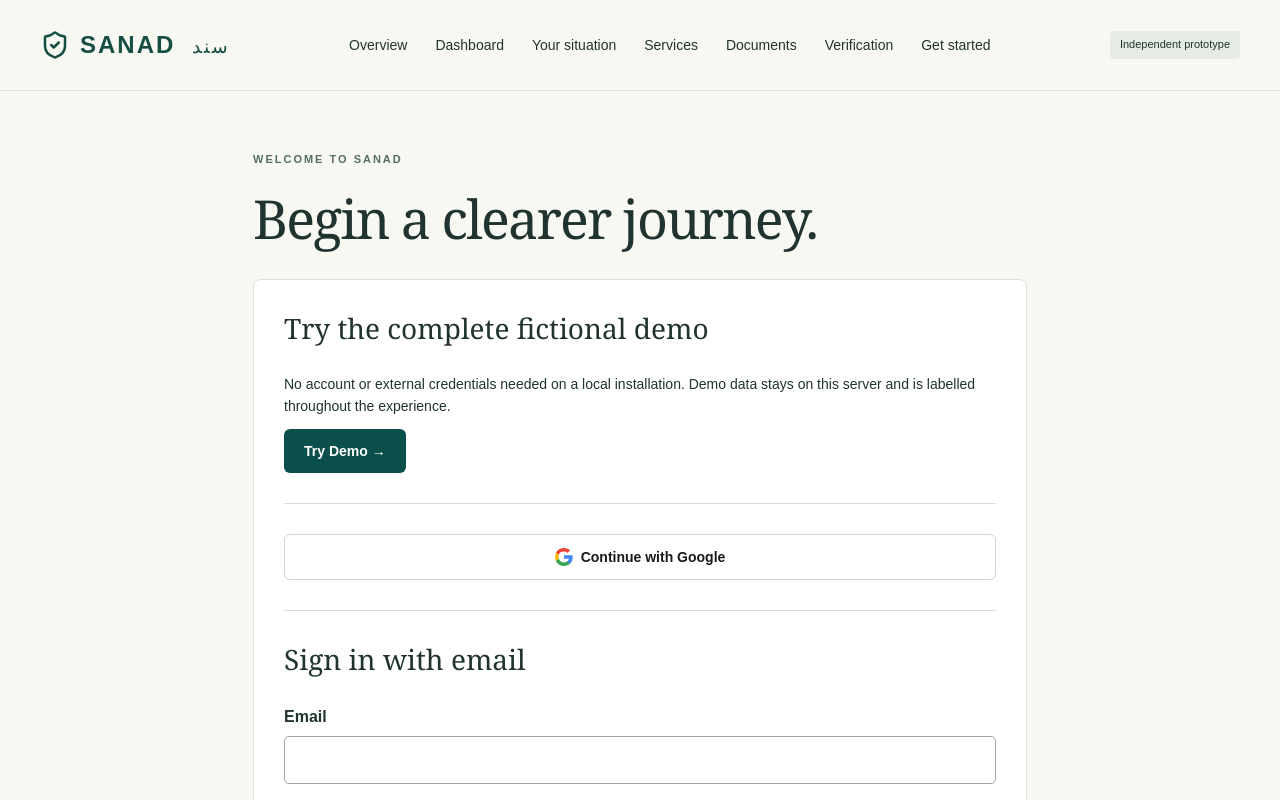
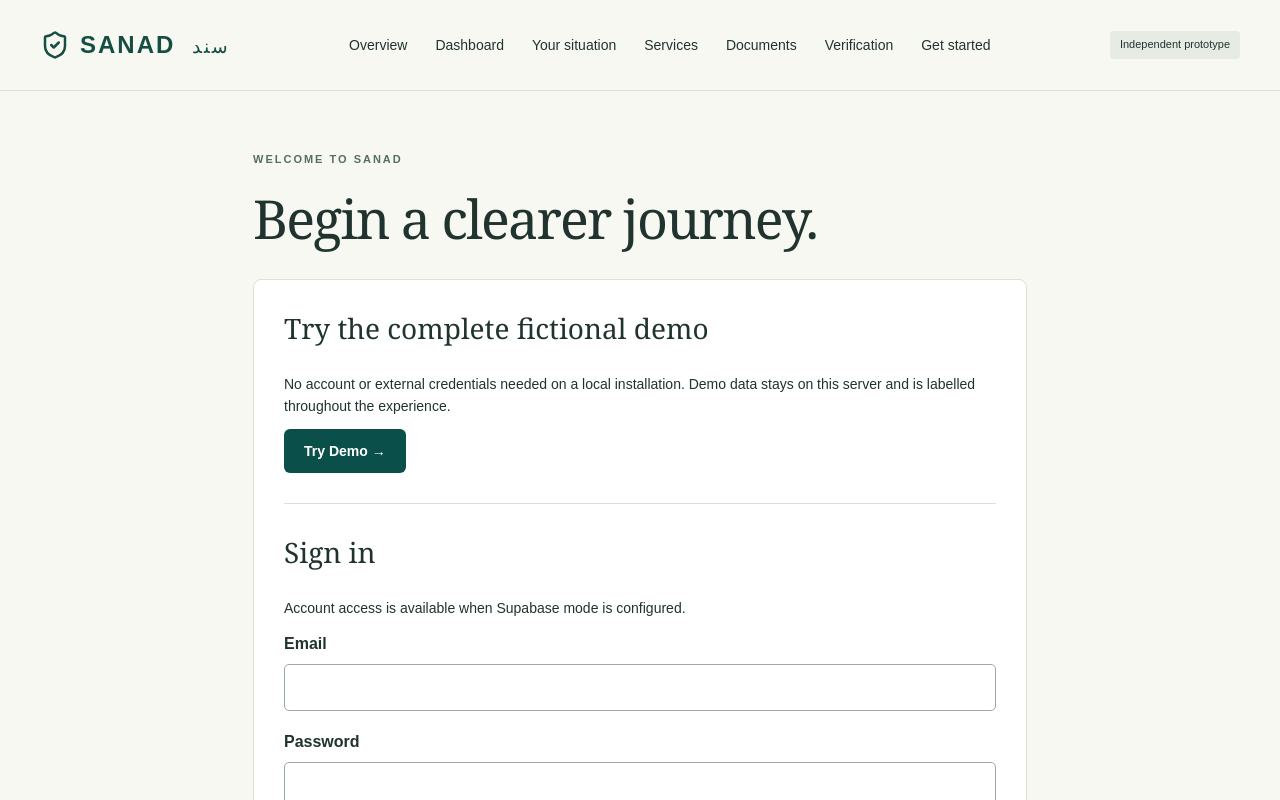
Before and after one commit to maria-mustafa-b/sanad, a Next.js app: page /onboarding in a window 1280 px wide. Shown: the top 800 px of the page. Built offline with nearby package versions, Linux system fonts and the light colour scheme.

Commit message:
refactor: remove Google SSO UI and keep clean email/password + demo mode

```diff
--- a/app/auth/callback/route.ts
+++ /dev/null
@@ -1,39 +0,0 @@
-import { NextRequest, NextResponse } from "next/server";
-import { createServerClient } from "@supabase/ssr";
-import { cookies } from "next/headers";
-
-export async function GET(request: NextRequest) {
-  const { searchParams, origin } = new URL(request.url);
-  const code = searchParams.get("code");
-  const next = searchParams.get("next") ?? "/understand";
-
-  if (code) {
-    const jar = await cookies();
-    const supabase = createServerClient(
-      process.env.NEXT_PUBLIC_SUPABASE_URL!,
-      process.env.NEXT_PUBLIC_SUPABASE_ANON_KEY!,
-      {
-        cookies: {
-          getAll: () => jar.getAll(),
-          setAll: (values) => {
-            for (const { name, value, options } of values)
-              jar.set(name, value, {
-                ...options,
-                httpOnly: true,
-                sameSite: "lax",
-                secure: process.env.NODE_ENV === "production",
-              });
-          },
-        },
-      },
-    );
-
-    const { error } = await supabase.auth.exchangeCodeForSession(code);
-    if (!error) {
-      return NextResponse.redirect(`${origin}${next}`);
-    }
-  }
-
-  // Auth failed — redirect to onboarding with error
-  return NextResponse.redirect(`${origin}/onboarding?error=auth_failed`);
-}
--- a/components/workspace/account-form.tsx
+++ b/components/workspace/account-form.tsx
@@ -1,56 +1,17 @@
 "use client";
 import { useState } from "react";
-import { useRouter, useSearchParams } from "next/navigation";
+import { useRouter } from "next/navigation";
 import { Button } from "@/components/ui/button";
 import { api } from "./api";
-import { createBrowserClient } from "@supabase/ssr";
-
-function GoogleIcon() {
-  return (
-    <svg width="18" height="18" viewBox="0 0 18 18" aria-hidden="true">
-      <path fill="#4285F4" d="M17.64 9.2c0-.637-.057-1.251-.164-1.84H9v3.481h4.844c-.209 1.125-.843 2.078-1.796 2.716v2.259h2.908c1.702-1.567 2.684-3.875 2.684-6.615z"/>
-      <path fill="#34A853" d="M9 18c2.43 0 4.467-.806 5.956-2.184l-2.908-2.259c-.806.54-1.837.86-3.048.86-2.344 0-4.328-1.584-5.036-3.711H.957v2.332A8.997 8.997 0 0 0 9 18z"/>
-      <path fill="#FBBC05" d="M3.964 10.706A5.41 5.41 0 0 1 3.682 9c0-.593.102-1.17.282-1.706V4.962H.957A8.996 8.996 0 0 0 0 9c0 1.452.348 2.827.957 4.038l3.007-2.332z"/>
-      <path fill="#EA4335" d="M9 3.58c1.321 0 2.508.454 3.44 1.345l2.582-2.58C13.463.891 11.426 0 9 0A8.997 8.997 0 0 0 .957 4.962L3.964 6.294C4.672 4.169 6.656 3.58 9 3.58z"/>
-    </svg>
-  );
-}
 
 export function AccountForm({ demoEnabled }: { demoEnabled: boolean }) {
   const router = useRouter();
-  const searchParams = useSearchParams();
   const [mode, setMode] = useState<"login" | "register">("login");
   const [email, setEmail] = useState("");
   const [password, setPassword] = useState("");
   const [busy, setBusy] = useState(false);
-  const [isError, setIsError] = useState(
-    () => searchParams.get("error") === "auth_failed"
-  );
-  const [message, setMessage] = useState(
-    () => searchParams.get("error") === "auth_failed"
-      ? "Google sign-in failed. Please try again."
-      : ""
-  );
-
-  async function handleGoogle() {
-    setBusy(true);
-    setMessage("");
-    const supabase = createBrowserClient(
-      process.env.NEXT_PUBLIC_SUPABASE_URL!,
-      process.env.NEXT_PUBLIC_SUPABASE_ANON_KEY!,
-    );
-    const { error } = await supabase.auth.signInWithOAuth({
-      provider: "google",
-      options: {
-        redirectTo: `${window.location.origin}/auth/callback?next=/understand`,
-      },
-    });
-    if (error) {
-      setMessage("Google sign-in failed. Please try again.");
-      setIsError(true);
-      setBusy(false);
-    }
-  }
+  const [message, setMessage] = useState("");
+  const [isError, setIsError] = useState(false);
 
   async function submit(action: "demo" | "account") {
     setBusy(true);
@@ -81,28 +42,6 @@ export function AccountForm({ demoEnabled }: { demoEnabled: boolean }) {
 
   return (
     <div className="form-card">
-      {/* Google SSO */}
-      {!demoEnabled && (
-        <>
-          <h2>Sign in</h2>
-          <Button
-            type="button"
-            variant="outline"
-            disabled={busy}
-            onClick={handleGoogle}
-            style={{ display: "flex", alignItems: "center", gap: "8px", width: "100%", justifyContent: "center" }}
-          >
-            <GoogleIcon /> Continue with Google
-          </Button>
-          <div style={{ display: "flex", alignItems: "center", gap: "8px", margin: "8px 0" }}>
-            <hr style={{ flex: 1 }} />
-            <span className="subtle" style={{ fontSize: "0.8rem" }}>or</span>
-            <hr style={{ flex: 1 }} />
-          </div>
-        </>
-      )}
-
-      {/* Demo mode */}
       {demoEnabled && (
         <>
           <h2>Try the complete fictional demo</h2>
@@ -115,21 +54,15 @@ export function AccountForm({ demoEnabled }: { demoEnabled: boolean }) {
             Try Demo →
           </Button>
           <hr className="divider" />
-          <Button
-            type="button"
-            variant="outline"
-            disabled={busy}
-            onClick={handleGoogle}
-            style={{ display: "flex", alignItems: "center", gap: "8px", width: "100%", justifyContent: "center" }}
-          >
-            <GoogleIcon /> Continue with Google
-          </Button>
-          <hr className="divider" />
         </>
       )}
 
-      {/* Email / Password */}
-      <h2>{mode === "login" ? "Sign in with email" : "Create your account"}</h2>
+      <h2>{mode === "login" ? "Sign in" : "Create your account"}</h2>
+      <p>
+        {demoEnabled
+          ? "Account access is available when Supabase mode is configured."
+          : "Sign in with your SANAD account, or create one below."}
+      </p>
       <form
         onSubmit={(event) => {
           event.preventDefault();
```
